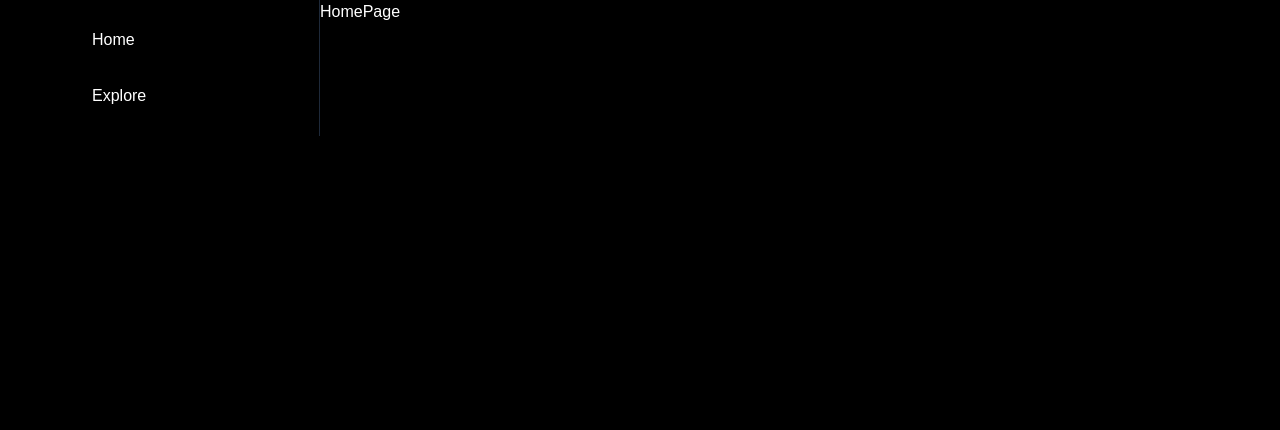
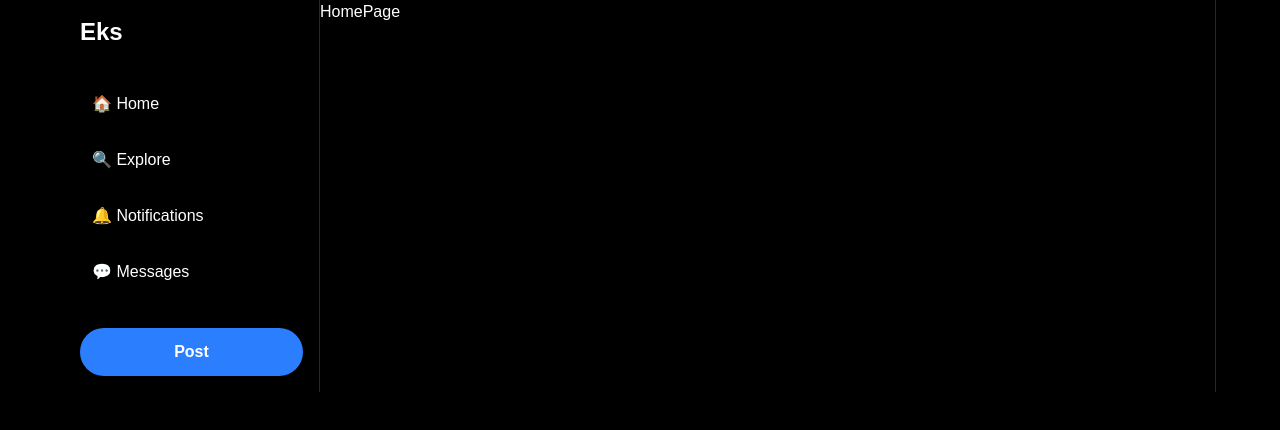
Before and after one commit to espeniv/eks, a Next.js app: page /home in a window 1280 px wide. Shown: the top 430 px of the page. Built offline with nearby package versions, Linux system fonts and the light colour scheme.

Commit message:
Implemented a simple sidebar component to test layouts

```diff
--- a/src/app/(main)/layout.tsx
+++ b/src/app/(main)/layout.tsx
@@ -1,3 +1,5 @@
+import { Sidebar } from "../../components/sidebar";
+
 export default function MainLayout({
   children,
 }: {
@@ -6,23 +8,8 @@ export default function MainLayout({
   return (
     <div className="min-h-screen bg-black text-white">
       <div className="max-w-6xl mx-auto flex">
-        <aside className="w-64 p-4 border-r border-gray-800">
-          <nav className="space-y-2">
-            <a
-              href="/home"
-              className="block p-3 rounded-full hover:bg-gray-900"
-            >
-              Home
-            </a>
-            <a
-              href="/explore"
-              className="block p-3 rounded-full hover:bg-gray-900"
-            >
-              Explore
-            </a>
-          </nav>
-        </aside>
-        <main className="flex-1">{children}</main>
+        <Sidebar />
+        <main className="flex-1 border-r border-gray-800">{children}</main>
       </div>
     </div>
   );
--- a/src/app/page.tsx
+++ b/src/app/page.tsx
@@ -1,3 +1,6 @@
-export default function Home() {
-  return <div>Home</div>;
+import { redirect } from "next/navigation";
+
+export default function Root() {
+  redirect("/home");
+  //return <div>Root/LandingPage</div>;
 }
--- /dev/null
+++ b/src/components/sidebar.tsx
@@ -0,0 +1,39 @@
+import Link from "next/link";
+
+export function Sidebar() {
+  return (
+    <aside className="w-64 p-4 border-r border-gray-800">
+      <div className="mb-8">
+        <h1 className="text-2xl font-bold">Eks</h1>
+      </div>
+      <nav className="space-y-2">
+        <Link href="/home" className="block p-3 rounded-full hover:bg-gray-900">
+          🏠 Home
+        </Link>
+        <Link
+          href="/explore"
+          className="block p-3 rounded-full hover:bg-gray-900"
+        >
+          🔍 Explore
+        </Link>
+        <Link
+          href="/notifications"
+          className="block p-3 rounded-full hover:bg-gray-900"
+        >
+          🔔 Notifications
+        </Link>
+        <Link
+          href="/messages"
+          className="block p-3 rounded-full hover:bg-gray-900"
+        >
+          💬 Messages
+        </Link>
+      </nav>
+      <div className="mt-8">
+        <button className="bg-blue-500 hover:bg-blue-600 text-white font-bold py-3 px-6 rounded-full w-full">
+          Post
+        </button>
+      </div>
+    </aside>
+  );
+}
```
